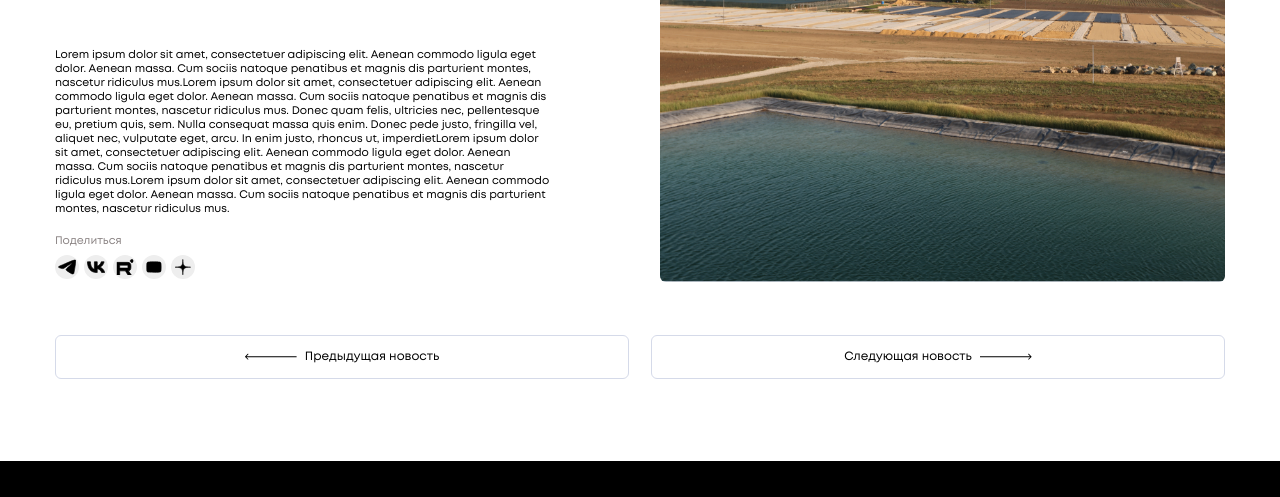
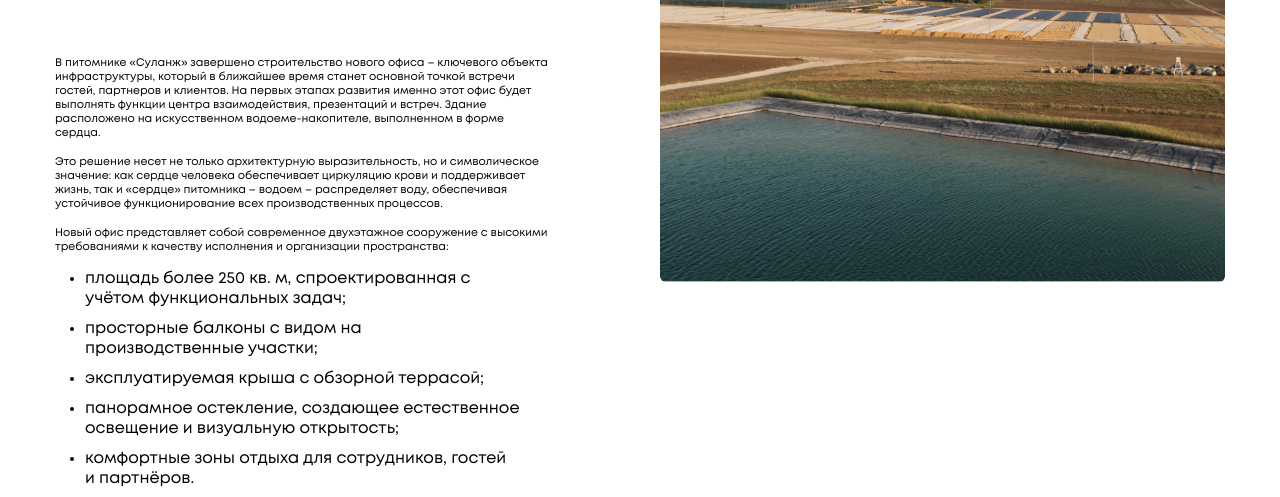
Before and after one commit to Puchok-93/-, a plain HTML site: page pages/news-detail.html in a window 1280 px wide. Shown: the part 295-792 px from the top of the page. Drawn offline with Linux system fonts and the light colour scheme; files whose address does not match are found by name.

Commit message:
подключение favicon + добавление стилей в статьи

```diff
--- a/css/components/news-detail.css
+++ b/css/components/news-detail.css
@@ -89,7 +89,23 @@
     font-size: 16px;
     line-height: 20px;
     color: #000000;
-    margin: 0;
+    margin: 0 0 15px;
+}
+
+.news-detail-content ul,
+.news-detail-content ol {
+    display: flex;
+    flex-direction: column;
+    gap: 10px;
+    list-style: disc;
+    margin: 15px 30px;
+}
+
+.news-detail-content ul li,
+.news-detail-content ol li {
+    font-size: 16px;
+    line-height: 20px;
+    color: #000000;
 }
 
 .news-detail-img {
--- a/pages/news-detail.html
+++ b/pages/news-detail.html
@@ -4,6 +4,19 @@
 <head>
     <meta charset="UTF-8">
     <meta name="viewport" content="width=device-width, initial-scale=1.0">
+    <link rel="icon" href="/favicon.ico" sizes="any">
+
+	<!-- PNG размеры -->
+	<link rel="icon" type="image/png" sizes="16x16" href="/favicon-16.png">
+	<link rel="icon" type="image/png" sizes="32x32" href="/favicon-32.png">
+	<link rel="icon" type="image/png" sizes="48x48" href="/favicon-48.png">
+	<link rel="icon" type="image/png" sizes="192x192" href="/favicon-192.png">
+
+	<!-- Apple Touch Icon -->
+	<link rel="apple-touch-icon" href="/apple-touch-icon.png">
+
+	<!-- Manifest -->
+	<link rel="manifest" href="/site.webmanifest">
     <title>Суланж</title>
     <link rel="stylesheet" href="../css/style.css">
     <link rel="stylesheet" href="../css/components/news-detail.css">
@@ -123,18 +136,40 @@
                 </div>
                 <div class="news-detail-content-block">
                     <div class="news-detail-content">
-                        <p>Lorem ipsum dolor sit amet, consectetuer adipiscing elit. Aenean commodo ligula eget dolor.
-                            Aenean massa. Cum sociis natoque penatibus et magnis dis parturient montes, nascetur
-                            ridiculus mus.Lorem ipsum dolor sit amet, consectetuer adipiscing elit. Aenean commodo
-                            ligula eget dolor. Aenean massa. Cum sociis natoque penatibus et magnis dis parturient
-                            montes, nascetur ridiculus mus. Donec quam felis, ultricies nec, pellentesque eu, pretium
-                            quis, sem. Nulla consequat massa quis enim. Donec pede justo, fringilla vel, aliquet nec,
-                            vulputate eget, arcu. In enim justo, rhoncus ut, imperdietLorem ipsum dolor sit amet,
-                            consectetuer adipiscing elit. Aenean commodo ligula eget dolor. Aenean massa. Cum sociis
-                            natoque penatibus et magnis dis parturient montes, nascetur ridiculus mus.Lorem ipsum dolor
-                            sit amet, consectetuer adipiscing elit. Aenean commodo ligula eget dolor. Aenean massa. Cum
-                            sociis natoque penatibus et magnis dis parturient montes, nascetur ridiculus mus.
+                        <p></p>
+                        <p>
+                            В питомнике «Суланж» завершено строительство нового офиса – ключевого объекта инфраструктуры, который в
+                            ближайшее время станет основной точкой встречи гостей, партнеров и клиентов. На первых этапах развития именно
+                            этот офис будет выполнять функции центра взаимодействия, презентаций и встреч. Здание расположено на
+                            искусственном водоеме-накопителе, выполненном в форме сердца.
                         </p>
+                        <p>
+                            Это решение несет не только архитектурную выразительность, но и символическое значение: как сердце человека
+                            обеспечивает циркуляцию крови и поддерживает жизнь, так и «сердце» питомника – водоем – распределяет воду,
+                            обеспечивая устойчивое функционирование всех производственных процессов.
+                        </p>
+                        <p>
+                            Новый офис представляет собой современное двухэтажное сооружение с высокими требованиями к качеству исполнения и
+                            организации пространства:
+                        </p>
+                        <p>
+                        </p>
+                        <ul>
+                            <li>площадь более 250 кв. м, спроектированная с учётом функциональных задач;</li>
+                            <li>просторные балконы с видом на производственные участки;</li>
+                            <li>эксплуатируемая крыша с обзорной террасой;</li>
+                            <li>панорамное остекление, создающее естественное освещение и визуальную открытость;</li>
+                            <li>комфортные зоны отдыха для сотрудников, гостей и партнёров.</li>
+                        </ul>
+                        <p>
+                        </p>
+                        <p>
+                            Завершение строительства офиса на воде стало не просто очередным этапом развития инфраструктуры «Суланжа», а
+                            настоящим символом того, что наш питомник постепенно приобретает свой облик и атмосферу. Впереди нас ждёт
+                            создание ещё более масштабного центра, но именно этот офис станет первой точкой притяжения, местом, где
+                            начинается знакомство с питомником «Суланж».
+                        </p>
+                        <p></p>
                     </div>
                     <div class="news-detail-share share-block">
                         <p class="share-block__title">Поделиться</p>
```
Also changed, not shown: index.html (+13 -0 lines), pages/contacts.html (+13 -0 lines), pages/news.html (+13 -0 lines), favicon-16.png (added), favicon-192.png (added), favicon-32.png (added), favicon-48.png (added), favicon.ico (added), img/favicon.png (added), 1 other file.
